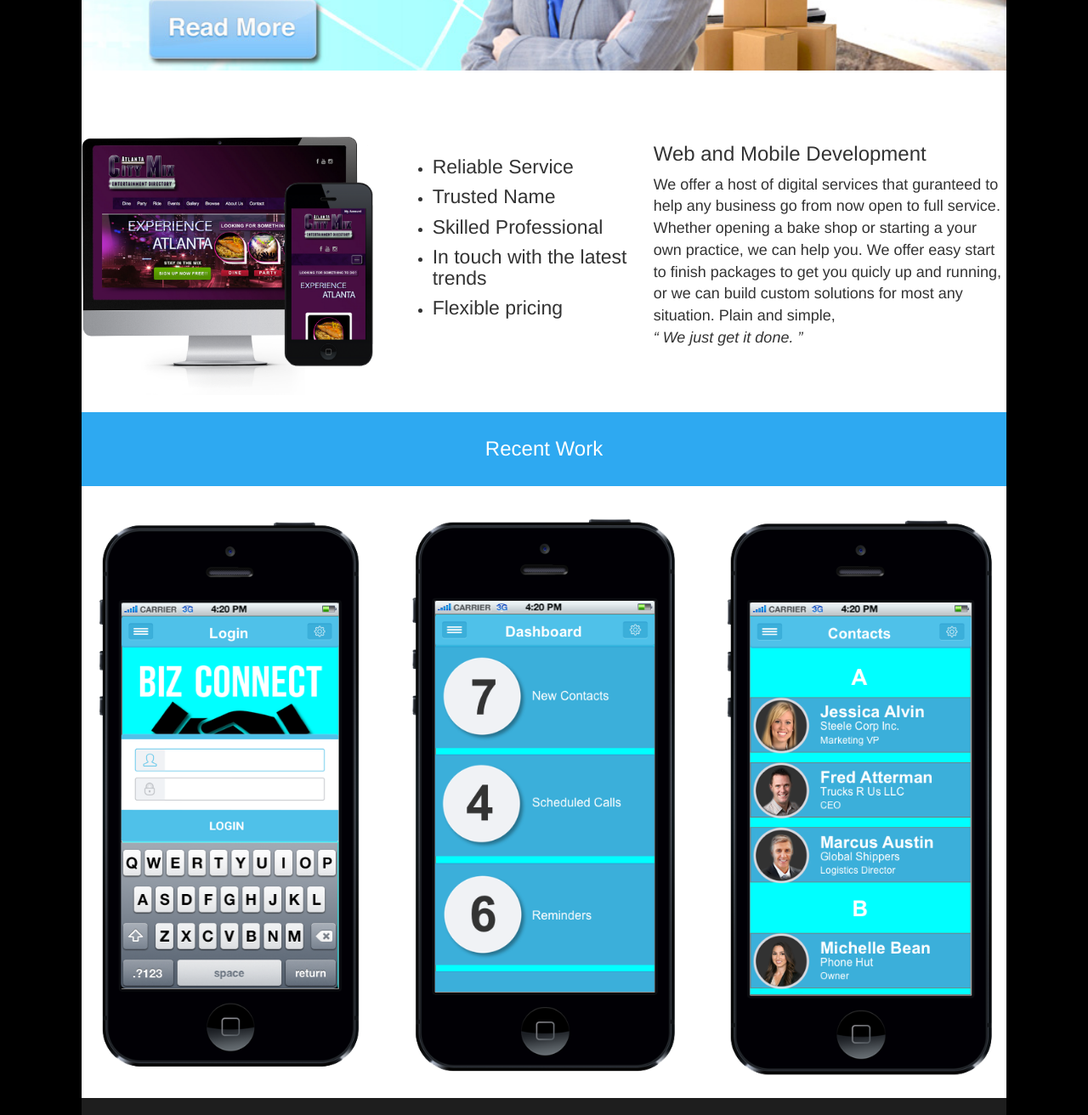
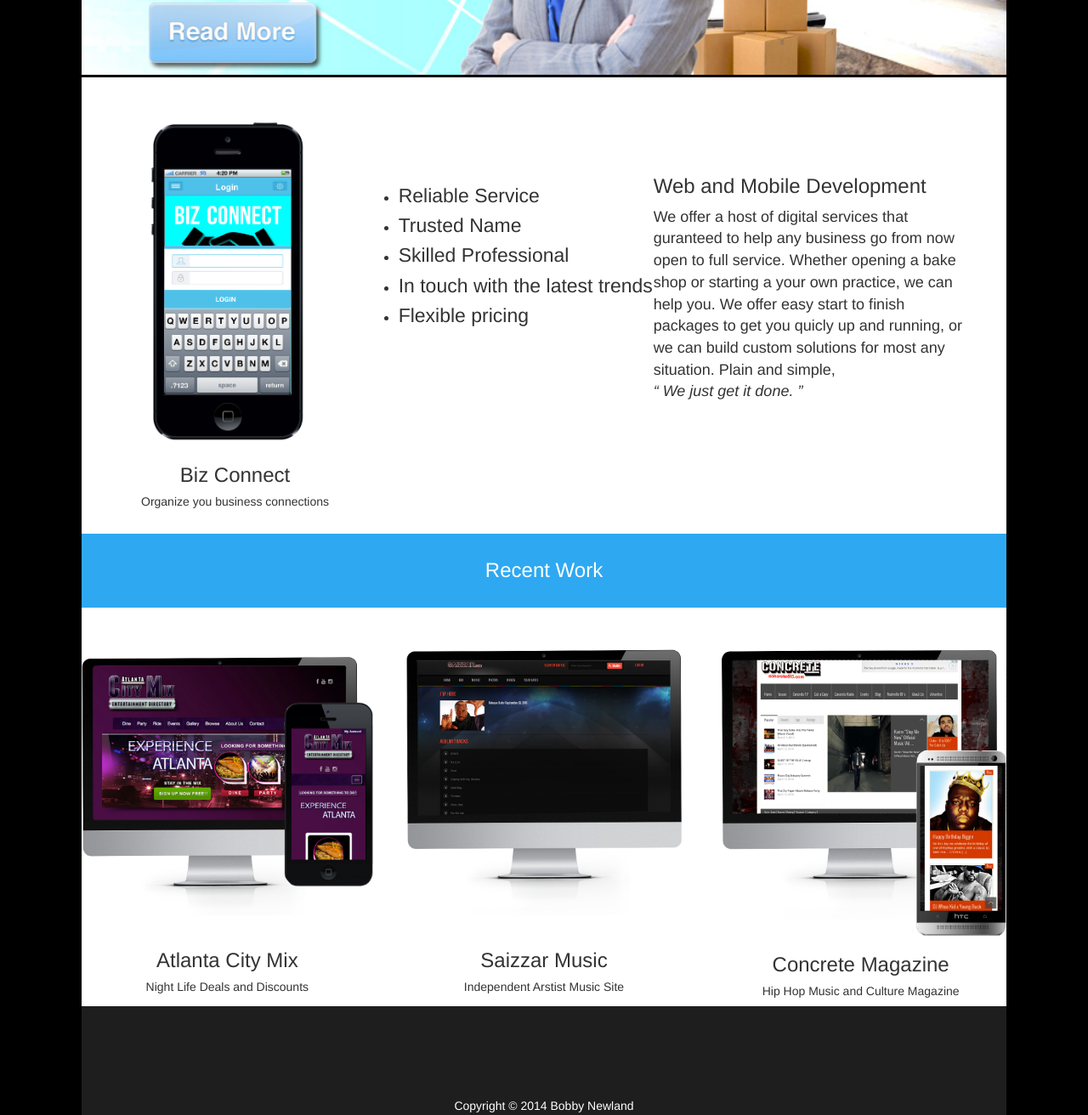
Before and after one commit to bmoney974/DWP, a plain HTML site: page myPortfolio/index.html in a window 1280 px wide. Shown: the part 440-1752 px from the top of the page at 85% size. Drawn offline with nearby package versions, Linux system fonts and the light colour scheme.

Commit message:
smaller images at the bottom

```diff
--- a/myPortfolio/css/styles.css
+++ b/myPortfolio/css/styles.css
@@ -58,7 +58,8 @@
 
 	width:100%;
 	height:auto;
-	margin-top: 20px;
+	border-bottom: 3px solid black;
+
 
 
 }
@@ -73,3 +74,11 @@
 	width:85%;
 	margin: 0px auto;
 }
+
+div .nav {
+	height:120px;
+	background: #E0E0E0;
+	padding-bottom: 20px;
+	padding-top: 10px;
+	border-bottom:3px solid black;
+}
--- a/myPortfolio/index.html
+++ b/myPortfolio/index.html
@@ -22,8 +22,9 @@
 
 			<div class="page_wrapper">
 
-
+			<div class="nav">
 				<img src="images/sti_logo.png" alt="South Tree Interactive"  width="300" height="95" />
+				</div>
 
 				<div class="row">
 					<div class=" hero" >
@@ -33,21 +34,29 @@
 
 				<div class="row feat_sect">
 					<div class="col-md-4 feature_img">
-						<table>
+						<table style="margin-left:70px;">
 							<tr>
+
 								<td>
-									<img src="images/acm_portfolio_feature_img2.png" alt="web design" width="100%" height="auto"/>
+
+								<img src="images/login.png" alt="biz connect" width="200px" height="auto">
+
 								</td>
 							</tr>
-
+							<tr>
+								<td style="text-align:center;">
+									<h3>Biz Connect</h3>
+									<h5>Organize you business connections</h5>
+								</td>
+							</tr>
 						</table>
 					</div>
 					<div class="col-md-8 feature_text">
 						<table align="left">
 							<tr>
-								<td width="300" valign="top" class="checks">
-								<br /> <br />
-									<ul>
+								<td width="300" valign="top" class="checks" >
+								<br /> <br /><br />
+									<ul style="margin-left:-40px;">
 										<li>
 											<h5>
 												Reliable Service
@@ -81,7 +90,7 @@
 
 						</table>
 						<br />
-						<table>
+						<table style="margin-right:40px; margin-top:30px;">
 							<tr>
 								<td>
 									<h3>Web and Mobile Development</h3>
@@ -96,13 +105,25 @@
 				</div>
 				<div class="row">
 					<div class="col-md-4 pics">
-						<img src="images/login.png" alt="biz connect" width="100%" height="auto">
+						<img src="images/acm_portfolio_feature_img2.png" alt="atlanta city mix" width="100%" height="auto"/>
+						<br /><br />
+
+						<h3 style="text-align:center;">Atlanta City Mix</h3>
+						<h5 style="text-align:center;">Night Life Deals and Discounts</h5>
 					</div>
 					<div class="col-md-4 pics">
-						<img src="images/dashboard.png" alt="biz connect" width="100%" height="auto">
+						<img src="images/saizzar_music.png" alt="saizzar music" width="100%" height="auto">
+						<br /><br />
+
+						<h3 style="text-align:center;">Saizzar Music</h3>
+						<h5 style="text-align:center;">Independent Arstist Music Site</h5>
 					</div>
-					<div class="col-md-4 pics">
-						<img src="images/contact_list.png" alt="biz connect" width="100%" height="auto">
+					<div class="col-md-4 pics" style="padding-top:25px;">
+						<img src="images/concrete_site.png" alt="concrete magazine" width="100%" height="auto">
+
+						<h3 style="text-align:center;">Concrete Magazine</h3>
+						<h5 style="text-align:center;">Hip Hop Music and Culture Magazine</h5>
+
 					</div>
 				</div>
 
```
Also changed, not shown: myPortfolio/images/concrete_site.png (added), myPortfolio/images/saizzar_music.png (added).
